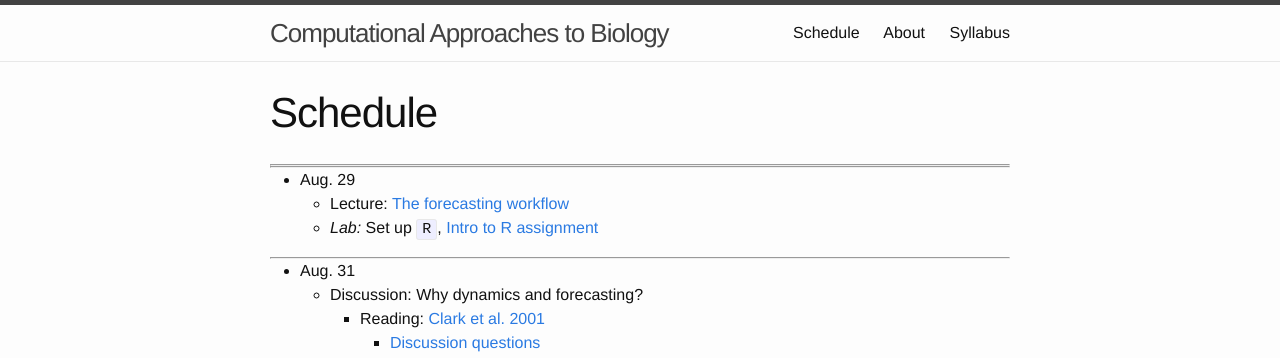
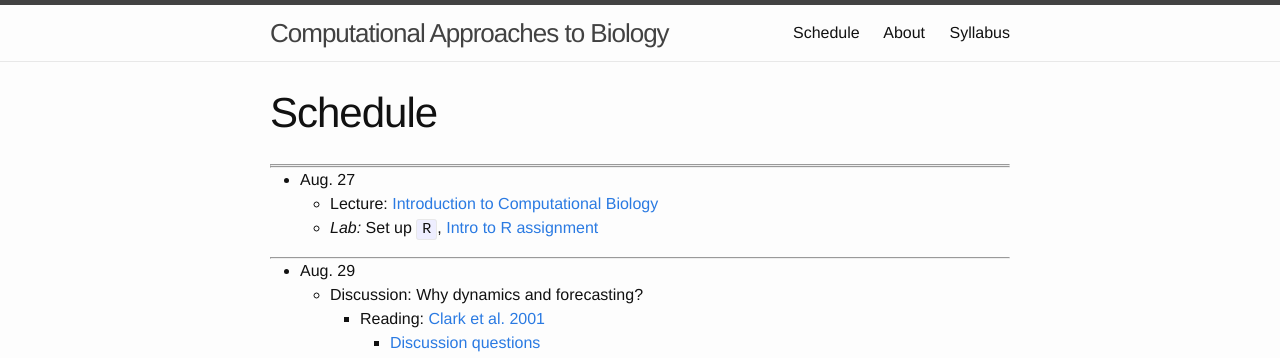
Before and after one commit to brian-kissmer/brian-kissmer.github.io, a Jekyll site: the page built from Schedule.md, in a window 1280 px wide. Shown: the top 358 px of the page. Built offline with Jekyll 4.4.1, drawn with Linux system fonts in a browser that asks for light colours.

Commit message:
Schedule.md

```diff
--- a/Schedule.md
+++ b/Schedule.md
@@ -9,13 +9,13 @@ layout: page
 
 ***
 
-* Aug. 29
-    * Lecture: [The forecasting workflow]({{ site.baseurl }}/lectures/forecasting-workflow-day1.R)
+* Aug. 27
+    * Lecture: [Introduction to Computational Biology]({{ site.baseurl }}/slides/forecasting-workflow-day1.R)
     * *Lab:* Set up `R`, [Intro to R assignment]({{ site.baseurl }}/assignments/intro2R)
 
 ***
 
-* Aug. 31
+* Aug. 29
     * Discussion: Why dynamics and forecasting?
         * Reading: [Clark et al. 2001](https://doi.org/10.1126/science.293.5530.657)
             * [Discussion questions]({{ site.baseurl }}/discussion/clark_etal_2001)
```
